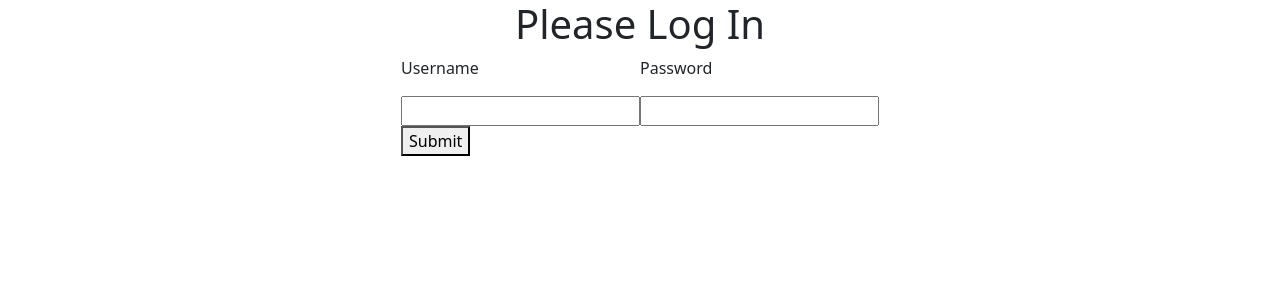
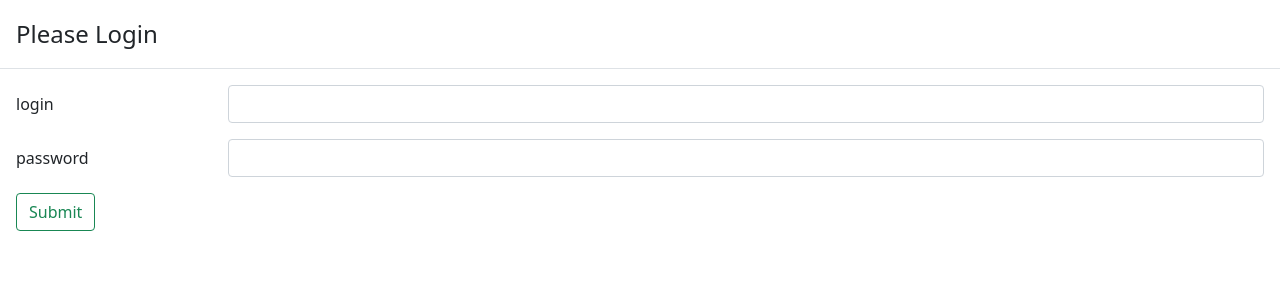
Before and after one commit to idqdq/sdbgp, a React (Create React App) app in the folder frontend/: page / in a window 1280 px wide. Shown: the top 300 px of the page. Built offline with nearby package versions, Linux system fonts and the light colour scheme; no server answers.

Commit message:
auth again

```diff
--- a/frontend/src/App.js
+++ b/frontend/src/App.js
@@ -16,15 +16,23 @@ class App extends Component {
     }
 
     setToken = (token) => {
-        sessionStorage.setItem('token', token)
-        this.forceUpdate(); // rerender component after successfull login
+        if (token) {
+            localStorage.setItem('token', token)
+            this.forceUpdate(); // rerender component after successfull login
+        }
     }
 
     getToken = () => {
-        const tokenString = sessionStorage.getItem('token');
-        const token = JSON.parse(tokenString);
-        return token?.access_token;
+        const tokenString = localStorage.getItem('token');
+        if (tokenString) {
+            const token = JSON.parse(tokenString);
+            return token?.access_token;
+        }
     }
+
+    removeToken = () => {
+        localStorage.removeItem('token');
+    };
 
     render() {
 
--- a/frontend/src/components/Bgp.js
+++ b/frontend/src/components/Bgp.js
@@ -18,7 +18,6 @@ class Bgp extends Component {
 
     constructor(props) {
         super(props);
-        console.log(this.props);
         this.state = {
             Tab: this.props.Tab,
             Data: [],
@@ -40,7 +39,7 @@ class Bgp extends Component {
         this.hideSpinner();
     }
 
-    async componentWillReceiveProps(nextProps) {
+    async UNSAFE_componentWillReceiveProps(nextProps) {
         if (nextProps.Tab !== this.props.Tab) {
             await this._loaddata(nextProps.Tab);
         }
--- a/frontend/src/components/Login.js
+++ b/frontend/src/components/Login.js
@@ -1,4 +1,5 @@
 import React, { useState } from 'react';
+import { Modal } from "react-bootstrap";
 import PropTypes from 'prop-types';
 import config from '../config'
 
@@ -17,8 +18,8 @@ const _authUser = async (username, password) => {
         });
 
         if (!res.ok) {
-            const message = `An error has occured: ${res.status} - ${res.statusText}`;
-
+            const data = await res.json();
+            const message = `An error has occured: ${res.status} - ${data.detail}`;
             throw new Error(message);
         }
 
@@ -32,42 +33,61 @@ const _authUser = async (username, password) => {
 
 
 export default function Login({ setToken }) {
-    const login_wrapper = {
-        display: 'flex',
-        flexDirection: 'column',
-        alignItems: 'center',
-    }
+
     const [username, setUserName] = useState();
     const [password, setPassword] = useState();
 
     const handleSubmit = async e => {
         e.preventDefault();
-        console.log(username, password);
         const token = await _authUser(username, password);
-
-        setToken(token);
+        if (token)
+            setToken(token);
     }
 
     return (
-        <div style={login_wrapper}>
-            <h1>Please Log In</h1>
-            <form onSubmit={handleSubmit}>
-                <label>
-                    <p>Username</p>
-                    <input type="text" onChange={e => setUserName(e.target.value)} />
-                </label>
-                <label>
-                    <p>Password</p>
-                    <input type="password" onChange={e => setPassword(e.target.value)} />
-                </label>
-                <div>
-                    <button type="submit">Submit</button>
-                </div>
-            </form>
-        </div>
+        <Modal show={true} fullscreen={true} >
+            <Modal.Header>
+                <Modal.Title>Please Login</Modal.Title>
+            </Modal.Header>
+            <Modal.Body>
+                <form>
+                    <div className="mb-3 row">
+                        <label htmlFor="login" className="col-sm-2 col-form-label">login</label>
+                        <div className="col-sm-10">
+                            <input
+                                className="form-control"
+                                name="login"
+                                type="text"
+                                id="login_id"
+                                value={username || ''}
+                                onChange={e => setUserName(e.target.value)}
+                            />
+                        </div>
+                    </div>
+                    <div className="mb-3 row">
+                        <label htmlFor="password" className="col-sm-2 col-form-label">password</label>
+                        <div className="col-sm-10">
+                            <input
+                                className="form-control"
+                                type="password"
+                                name="password"
+                                value={password || ''}
+                                onChange={e => setPassword(e.target.value)}
+                            />
+                        </div>
+                    </div>
+                    <input type="button" value="Submit" onClick={handleSubmit} className="btn btn-outline-success" />
+                </form>
+            </Modal.Body>
+        </Modal>
     )
 }
+
 
 Login.propTypes = {
     setToken: PropTypes.func.isRequired
 }
+
+
+// atob(JSON.parse(token).access_token.split('.')[1])
+// "{\"user\":\"admin\",\"hashed_password\":\"$2b$12$8itwNGU28V61bDfTZh.sMuAuuytM1kjcJQvnZzfsPDlsWuuzVh9jS\",\"exp\":2646305786}"
```
Also changed, not shown: 1 other file (tests, documents, lock files or other folders).
